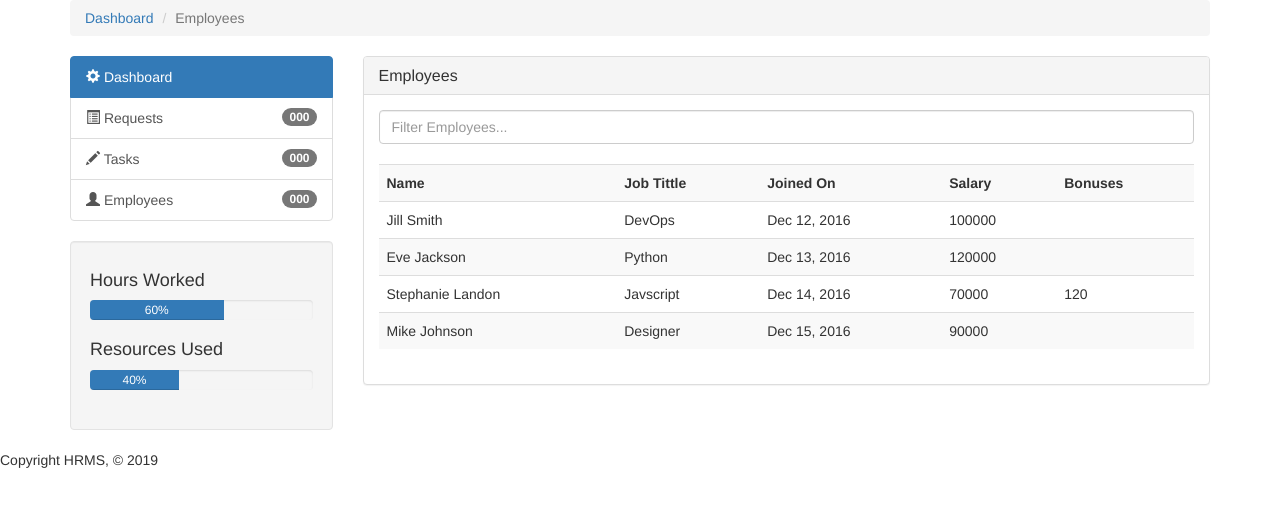
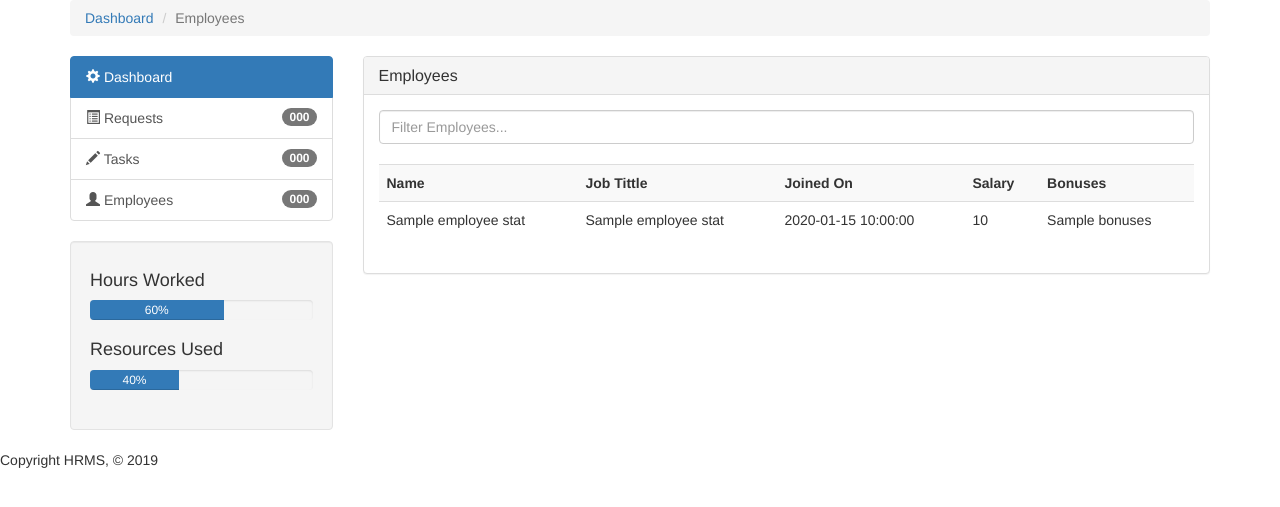
Before and after one commit to vigandika/HRMS_PHP, a PHP site: template Application/Views/employees.php in a window 1280 px wide. Shown: the part 145-652 px from the top of the page. Run offline with PHP 8.4, Linux system fonts and the light colour scheme; the template is opened without the code that fills it: most values are stand-ins (such as "Sample title", 1, 10 or a date in 2020); some libraries are stand-ins or nearby versions.

Commit message:
update
Co-Authored-By: shpatgashi <shpatgashi@users.noreply.github.com>
Co-Authored-By: Vigan <vigan.dika@studentet.uni-pr.edu>
Co-Authored-By: vegim-bytyqi <vegim-bytyqi@users.noreply.github.com>

```diff
--- a/Application/Controllers/RequestsController.php
+++ b/Application/Controllers/RequestsController.php
@@ -18,10 +18,10 @@ class RequestsController{
         $departmentName = $_SESSION['departmentName'];
 
         $pendingRequests = $request ->getUnApprovedByDepartment($departmentName);
-
+        $approvedRequests=$request->getApprovedByDepartment($departmentName);
 
         $args=['user'=>$user,'numberOfEmployees'=>$numberOfEmployees,'numberOfCompletedTasks'=>$numberOfCompletedTasks,
-            'numberOfRequests'=>$numberOfRequests, 'pendingRequests' => $pendingRequests];
+            'numberOfRequests'=>$numberOfRequests, 'pendingRequests' => $pendingRequests,'approvedRequests'=>$approvedRequests];
 
         return \ViewHelper::render("requests",$args);
 
--- a/Application/Models/RequestsModel.php
+++ b/Application/Models/RequestsModel.php
@@ -25,7 +25,7 @@ class RequestsModel extends BaseModel{
     }
 
     public function getApprovedByDepartment($deptName){
-        $sql="SELECT name , request_title,request_date FROM requests_made NATURAL JOIN employees NATURAL JOIN departments
+        $sql="SELECT name , request_title,request_date ,approval_date FROM requests_made NATURAL JOIN employees NATURAL JOIN departments
         NATURAL JOIN requests WHERE approval=? AND department_name=?";
         $param=['YES',$deptName];
         $this->adapter->runQuery($sql,$param);
--- a/Application/Models/dbconfig.php
+++ b/Application/Models/dbconfig.php
@@ -4,6 +4,6 @@
 define('DBHOST', 'localhost');
 define('DBNAME', 'managmentsystem');
 define('DBUSER', 'root');
-define('DBPASS', 'itsfuntostayatymca');
+define('DBPASS', 'vitiakademik');
 
 ?>
--- a/Application/Views/employees.php
+++ b/Application/Views/employees.php
@@ -129,34 +129,17 @@
                   <th>Salary</th>
                   <th>Bonuses</th>
                 </tr>
-                <tr>
-                  <td>Jill Smith</td>
-                  <td>DevOps</td>
-                  <td>Dec 12, 2016</td>
-                  <td>100000</td>
-                  <td></td>
-                </tr>
-                <tr>
-                  <td>Eve Jackson</td>
-                  <td>Python</td>
-                  <td>Dec 13, 2016</td>
-                  <td>120000</td>
-                  <td></td>
-                </tr>
-                <tr>
-                  <td>Stephanie Landon</td>
-                  <td>Javscript</td>
-                  <td>Dec 14, 2016</td>
-                  <td>70000</td>
-                  <td>120</td>
-                </tr>
-                <tr>
-                  <td>Mike Johnson</td>
-                  <td>Designer</td>
-                  <td>Dec 15, 2016</td>
-                  <td>90000</td>
-                  <td></td>
-                </tr>
+                  <?php
+                  foreach ($args['employeeStats'] as $row) {
+                      echo "<tr>";
+                      echo "<td>".$row['name']."</td>";
+                      echo "<td>".$row['job_title']."</td>";
+                      echo "<td>".$row['start_date']."</td>";
+                      echo "<td>".$row['salary']."</td>";
+                      echo "<td>".$row['bonuses']."</td>";
+                      echo "</tr>";
+                  }
+                  ?>
               </table>
             </div>
           </div>
```
Also changed, not shown: Application/Controllers/EmployeesController.php (+6 -1 lines), Application/Models/EmployeesModel.php (+7 -0 lines), Application/Views/requests.php (+13 -33 lines).
